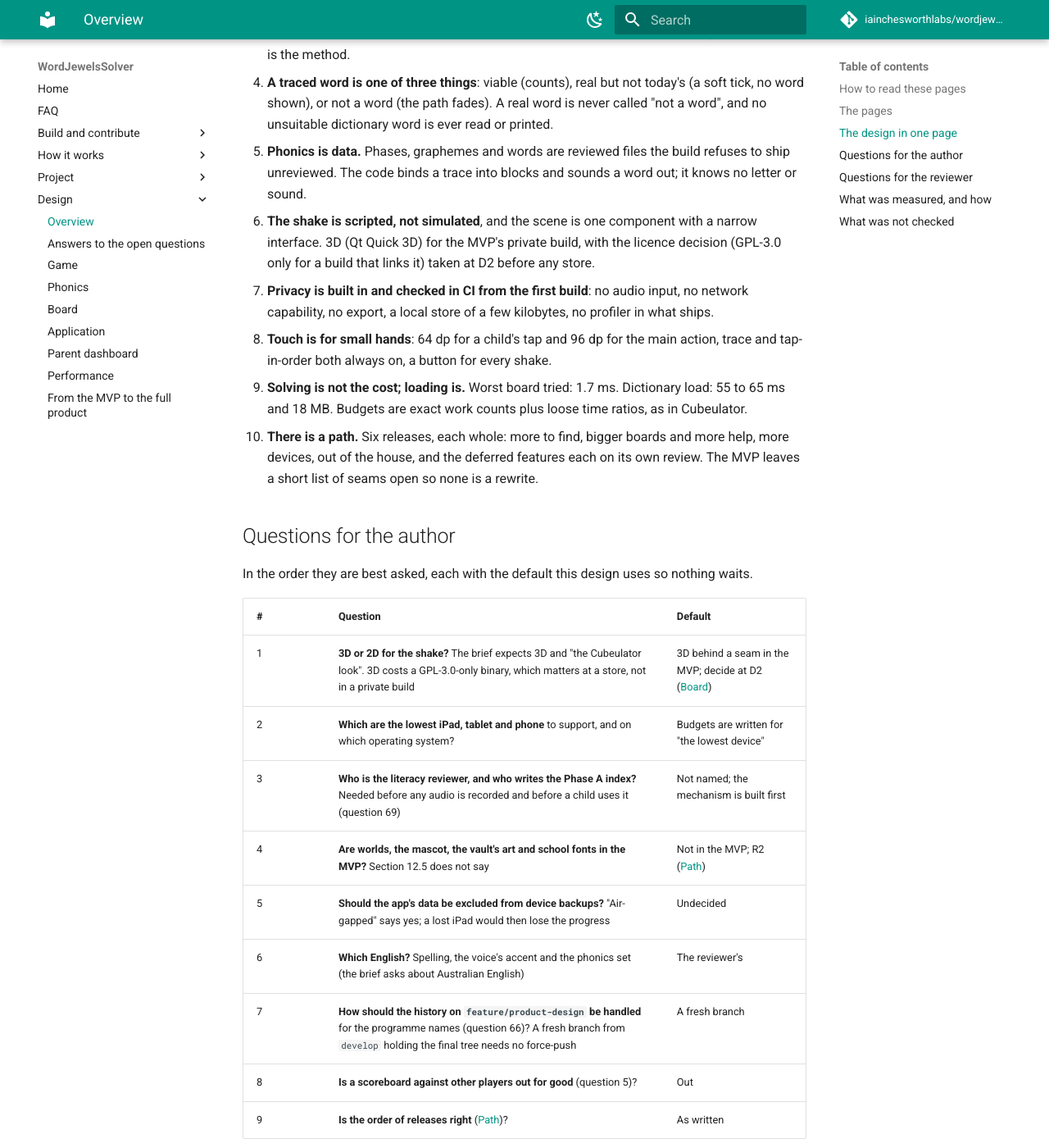
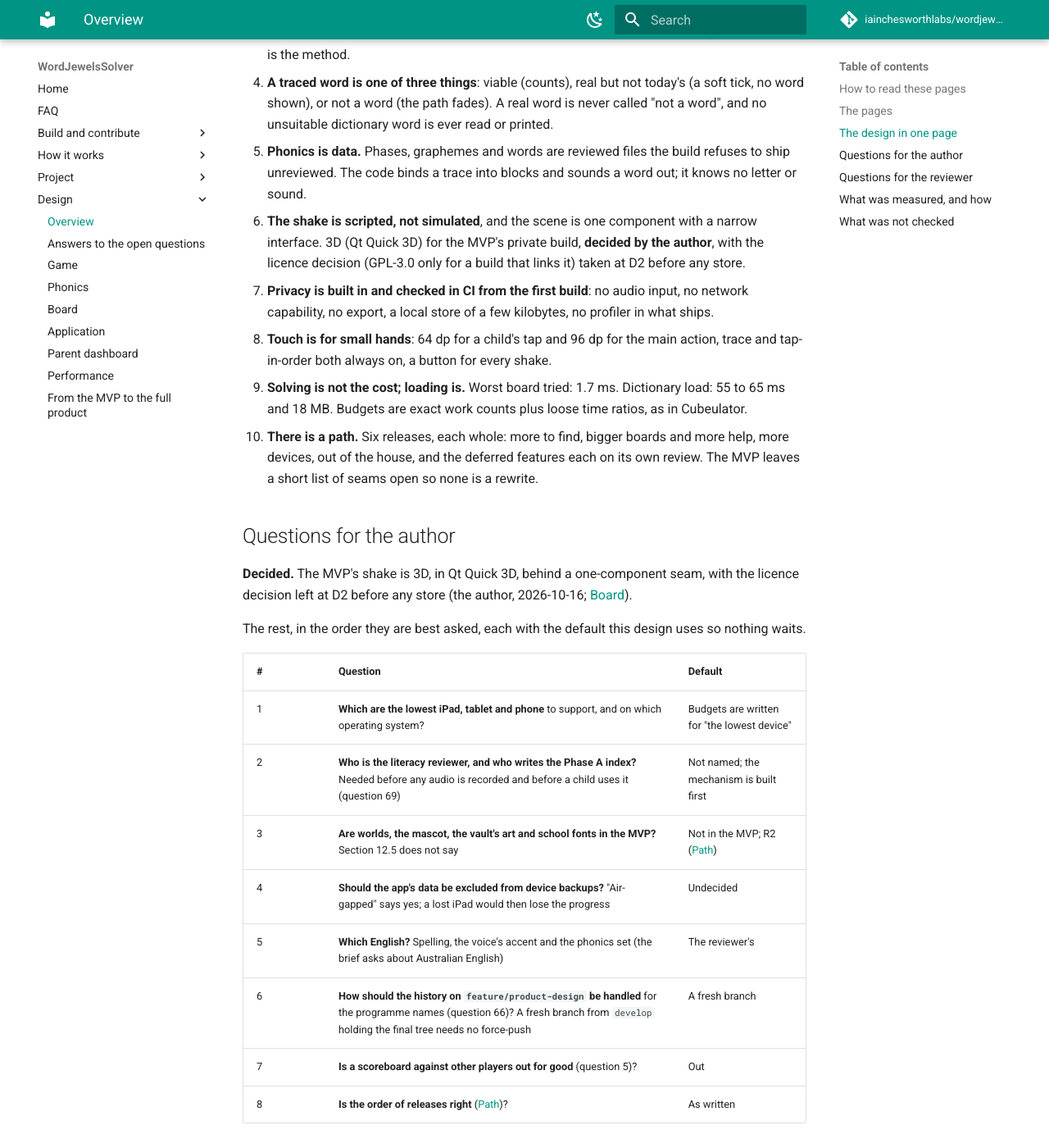
Before and after one commit to iainchesworthlabs/snapandspell, an MkDocs documentation site: the page built from docs/design/index.md, in a window 1280 px wide and 1400 px high, scrolled down 1739 px. Shown: the whole window at 82% size. Built offline with MkDocs 1.6.1 and Material for MkDocs 9.7.7, drawn with Linux system fonts in a browser that asks for light colours; comment, search, counter and statistics services are not loaded.

Commit message:
Record the author's decision: the MVP's shake is 3D behind a seam
Qt Quick 3D for the first release's private build, scripted with no physics
engine, the scene one component with a narrow interface, and the licence
decision left at D2 before any store. The overview, the answer to question 13,
the board page and the path now say it is decided, and the path asks whether
D2 in the roadmap should record it.

```diff
--- a/docs/design/index.md
+++ b/docs/design/index.md
@@ -60,8 +60,8 @@ not removed.
    sounds a word out; it knows no letter or sound.
 6. **The shake is scripted, not simulated**, and the scene is one component
    with a narrow interface. 3D (Qt Quick 3D) for the MVP's private build,
-   with the licence decision (GPL-3.0 only for a build that links it) taken at
-   D2 before any store.
+   **decided by the author**, with the licence decision (GPL-3.0 only for a
+   build that links it) taken at D2 before any store.
 7. **Privacy is built in and checked in CI from the first build**: no audio
    input, no network capability, no export, a local store of a few kilobytes,
    no profiler in what ships.
@@ -77,20 +77,23 @@ not removed.
 
 ## Questions for the author
 
-In the order they are best asked, each with the default this design uses so
-nothing waits.
+**Decided.** The MVP's shake is 3D, in Qt Quick 3D, behind a one-component
+seam, with the licence decision left at D2 before any store (the author,
+2026-10-16; [Board](board.md#rendered-3d-or-drawn-in-2d)).
+
+The rest, in the order they are best asked, each with the default this design
+uses so nothing waits.
 
 | # | Question | Default |
 | --- | --- | --- |
-| 1 | **3D or 2D for the shake?** The brief expects 3D and "the Cubeulator look". 3D costs a GPL-3.0-only binary, which matters at a store, not in a private build | 3D behind a seam in the MVP; decide at D2 ([Board](board.md#rendered-3d-or-drawn-in-2d)) |
-| 2 | **Which are the lowest iPad, tablet and phone** to support, and on which operating system? | Budgets are written for "the lowest device" |
-| 3 | **Who is the literacy reviewer, and who writes the Phase A index?** Needed before any audio is recorded and before a child uses it (question 69) | Not named; the mechanism is built first |
-| 4 | **Are worlds, the mascot, the vault's art and school fonts in the MVP?** Section 12.5 does not say | Not in the MVP; R2 ([Path](path.md)) |
-| 5 | **Should the app's data be excluded from device backups?** "Air-gapped" says yes; a lost iPad would then lose the progress | Undecided |
-| 6 | **Which English?** Spelling, the voice's accent and the phonics set (the brief asks about Australian English) | The reviewer's |
-| 7 | **How should the history on `feature/product-design` be handled** for the programme names (question 66)? A fresh branch from `develop` holding the final tree needs no force-push | A fresh branch |
-| 8 | **Is a scoreboard against other players out for good** (question 5)? | Out |
-| 9 | **Is the order of releases right** ([Path](path.md))? | As written |
+| 1 | **Which are the lowest iPad, tablet and phone** to support, and on which operating system? | Budgets are written for "the lowest device" |
+| 2 | **Who is the literacy reviewer, and who writes the Phase A index?** Needed before any audio is recorded and before a child uses it (question 69) | Not named; the mechanism is built first |
+| 3 | **Are worlds, the mascot, the vault's art and school fonts in the MVP?** Section 12.5 does not say | Not in the MVP; R2 ([Path](path.md)) |
+| 4 | **Should the app's data be excluded from device backups?** "Air-gapped" says yes; a lost iPad would then lose the progress | Undecided |
+| 5 | **Which English?** Spelling, the voice's accent and the phonics set (the brief asks about Australian English) | The reviewer's |
+| 6 | **How should the history on `feature/product-design` be handled** for the programme names (question 66)? A fresh branch from `develop` holding the final tree needs no force-push | A fresh branch |
+| 7 | **Is a scoreboard against other players out for good** (question 5)? | Out |
+| 8 | **Is the order of releases right** ([Path](path.md))? | As written |
 
 ## Questions for the reviewer
 
```
Also changed, not shown: docs/design/answers.md (+10 -10 lines), docs/design/board.md (+9 -9 lines), docs/design/path.md (+2 -2 lines).
